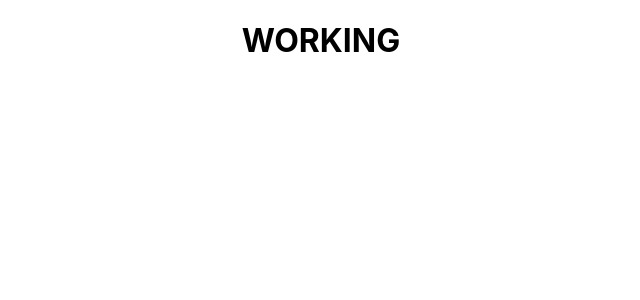
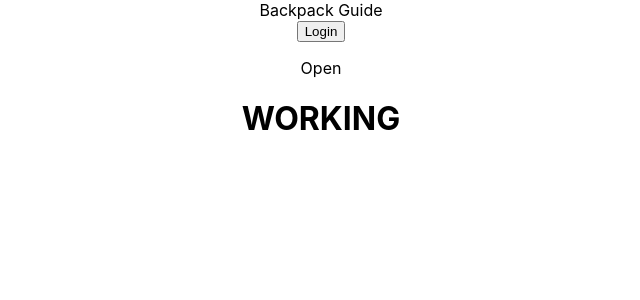
Before and after one commit to kobrabson/BackpackGuide, a React (Create React App) app: page / in a window 1280 px wide. Shown: the top 300 px of the page, without its empty margins (319-959 px from the left). Built offline with nearby package versions, Linux system fonts and the light colour scheme.

Commit message:
nav component filled

```diff
--- a/src/App.js
+++ b/src/App.js
@@ -1,9 +1,11 @@
 import React from 'react';
+import Nav from './components/nav/Nav'
 import './App.css';
 
 function App() {
   return (
     <div className="App">
+      <Nav/>
       <h1>WORKING</h1>
     </div>
   );
--- /dev/null
+++ b/src/components/nav/Dropdown.js
@@ -0,0 +1,34 @@
+import React, {useState} from 'react'
+
+function Dropdown() {
+    const [open, setOpen] = useState(false);
+    const toggle = () => setOpen(!open);
+
+
+    return (
+        <div
+        tabIndex={0}
+        role="button"
+        onKeyPress={()=> toggle(!open)}
+        onClick={()=> toggle(!open)}
+        >
+            <div>
+                <p></p>
+            </div>
+            <div className='nav-action' >
+                <p>{open ? 'Close' : 'Open' }</p>
+            </div>
+            {open && (
+                <ul>
+                          <item>About</item>
+                        <item>Gear</item>
+                        <item>Backpack</item>
+                        <item>Addition Resources</item>
+                        <item>Register</item>
+                </ul>
+            )}
+        </div>
+    )
+}
+
+export default Dropdown
--- a/src/components/nav/Nav.js
+++ b/src/components/nav/Nav.js
@@ -0,0 +1,29 @@
+import React from 'react'
+import Dropdown from './Dropdown';
+
+function Nav() {
+
+
+    return (
+        <div>
+            <nav className='navbar'>
+                <div className='logo'>
+                    {/* logo box */}
+                </div>
+                <div className='title'>
+                    Backpack Guide
+                </div>
+                <button className='active'>
+                    Login
+                    {/* change to logout */}
+                </button>
+
+                <Dropdown/>
+
+            </nav>
+
+        </div>
+    )
+}
+
+export default Nav
```
